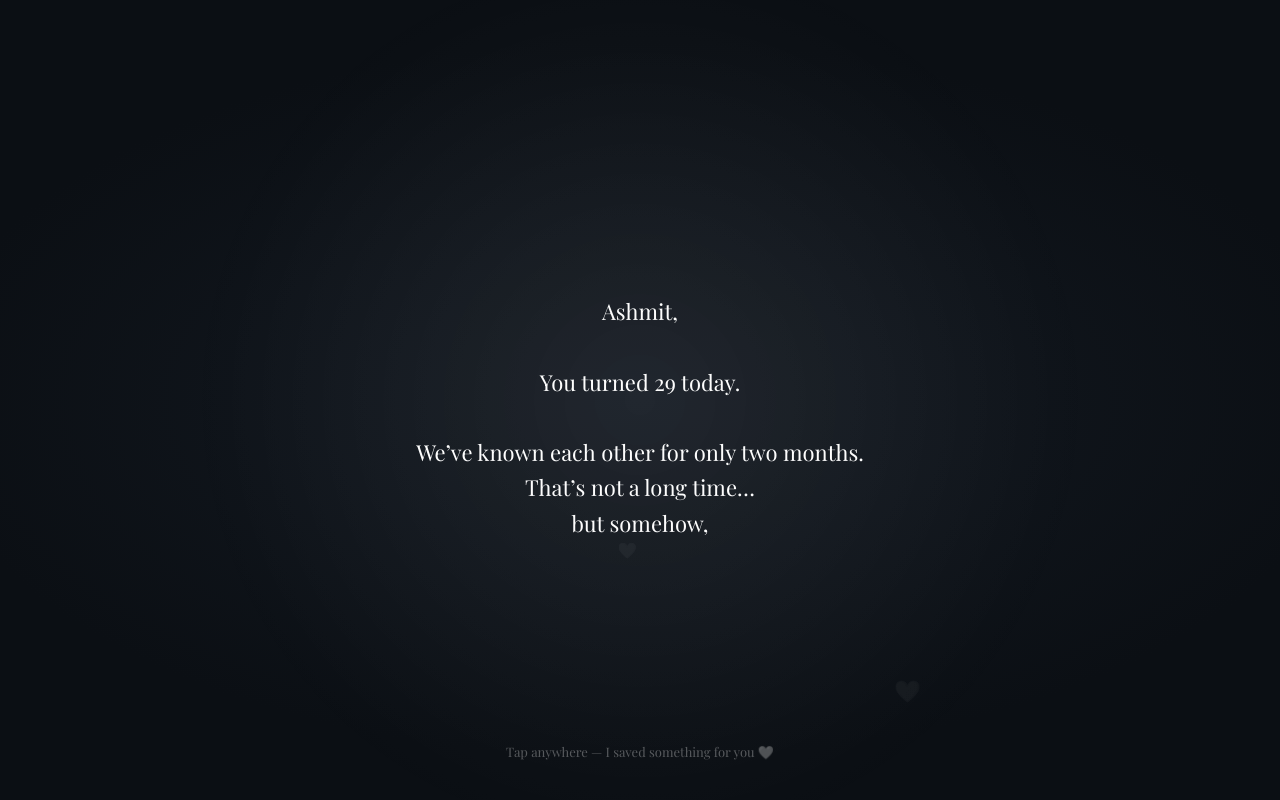
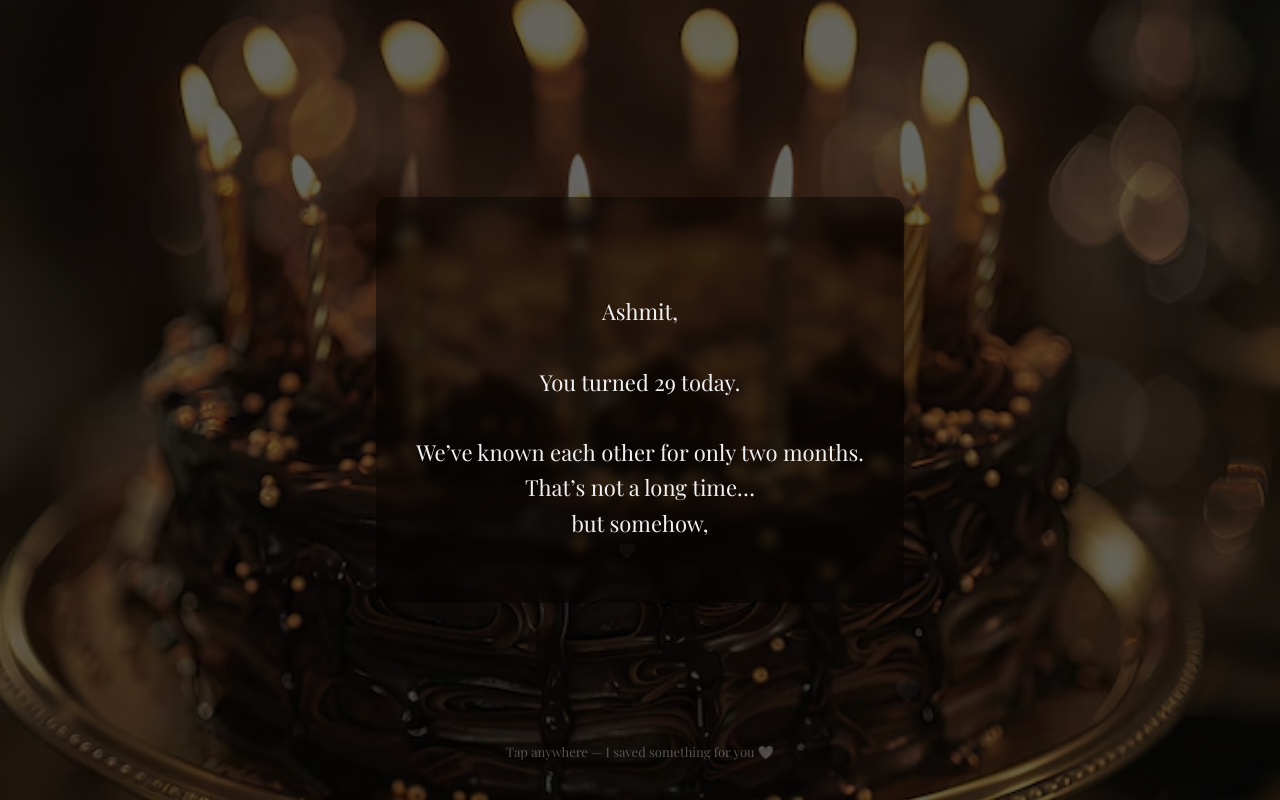
Before and after one commit to anushadarediya10-debug/birthday-page, a plain HTML site: page index.html in a window 1280 px wide. Drawn offline with nearby package versions, Linux system fonts and the light colour scheme.

Commit message:
Update index.html

```diff
--- a/index.html
+++ b/index.html
@@ -7,17 +7,22 @@
 <link href="https://fonts.googleapis.com/css2?family=Playfair+Display:wght@400;500&display=swap" rel="stylesheet">
 
 <style>
-body {
+  body {
   margin: 0;
   height: 100vh;
-  background: radial-gradient(1200px 600px at center, #141a22 0%, #0b0f14 60%);
+  background:
+    linear-gradient(
+      rgba(0, 0, 0, 0.6),
+      rgba(0, 0, 0, 0.6)
+    ),
+    url("cake.avif") center / cover no-repeat;
   color: #f1f1f1;
   display: flex;
   justify-content: center;
   align-items: center;
   font-family: "Playfair Display", Georgia, serif;
-  animation: breathe 10s ease-in-out infinite;
 }
+
 
 @keyframes breathe {
   0% { filter: brightness(0.95); }
@@ -25,19 +30,17 @@ body {
   100% { filter: brightness(0.95); }
 }
 
-body::before {
-  content: "";
-  position: fixed;
-  inset: 0;
-  background: radial-gradient(circle at center, rgba(255,255,255,0.06), transparent 60%);
-  pointer-events: none;
-}
-
 .box {
   max-width: 600px;
   padding: 40px;
   animation: fadeIn 4s ease forwards;
   text-align: center;
+
+  background: rgba(0, 0, 0, 0.4);
+  backdrop-filter: blur(6px);
+  border-radius: 14px;
+}
+
 }
 
 @keyframes fadeIn {
```
